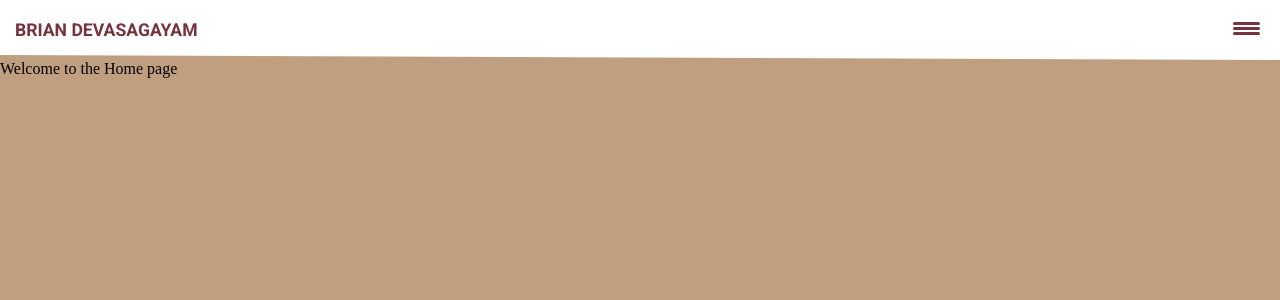
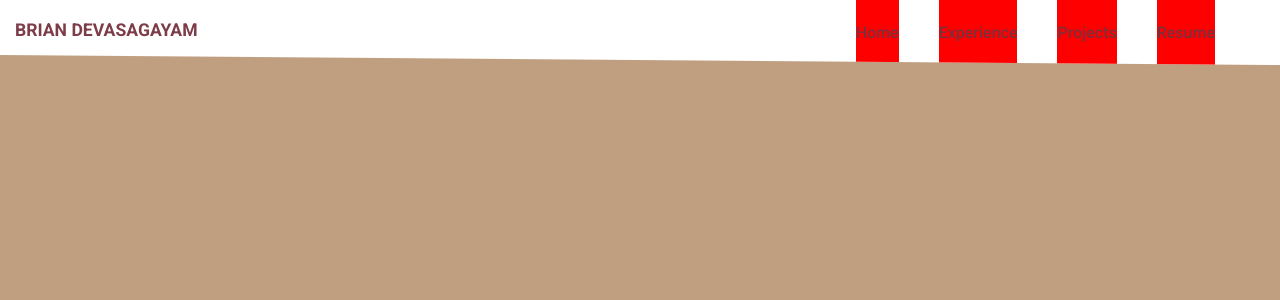
Before and after one commit to BrianDevasagayam/briandevasagayam.github.io, a Vue app: page /#/resume in a window 1280 px wide. Before the commit this address led to /#/. Shown: the top 300 px of the page. Built offline with nearby package versions, Linux system fonts and the light colour scheme.

Commit message:
Change font and align nav bar desktop items

```diff
--- a/index.html
+++ b/index.html
@@ -27,7 +27,7 @@
           if (file.match(/\.(js|css)$/)) { %>
     <link rel="<%= chunk.initial?'preload':'prefetch' %>" href="<%= htmlWebpackPlugin.files.publicPath + file %>" as="<%= file.match(/\.css$/)?'style':'script' %>">
     <% }}} %>
-      <link href="https://fonts.googleapis.com/css?family=Raleway|Roboto:400,700" rel="stylesheet">
+      <link href="https://fonts.googleapis.com/css?family=Raleway|Roboto:400,500,700" rel="stylesheet">
 </head>
 
 <body>
--- a/src/components/Navigation.vue
+++ b/src/components/Navigation.vue
@@ -10,16 +10,17 @@
     </div>
     <div id="nav-side-mobile" :class="{ 'nav-active' : isActive }">
         <nav>
-          <div class="side-links" :class="{ 'side' : isActive}" v-for="routes in links" v-bind:key="routes.id">
-            <router-link class="links" :to="`${routes.page}`">{{routes.text}}</router-link>
+          <div class="side-links" v-for="routes in links" v-bind:key="routes.id">
+            <router-link class="links" :to="`${routes.path}`">{{routes.text}}</router-link>
           </div>
         </nav>
     </div>
     <div id="nav-bar-desktop">
-      <nav>
-        <li v-for="routes in links" v-bind:key="routes.id">
-          <router-link class="links" :to="`${routes.page}`">{{routes.text}}</router-link>
-        </li>
+      <div class="home"><router-link class="links" to="/">BRIAN DEVASAGAYAM</router-link></div>
+      <nav id="bar-links">
+        <div v-for="routes in links" v-bind:key="routes.id">
+          <router-link class="links" :to="`${routes.path}`">{{routes.text}}</router-link>
+        </div>
       </nav>
     </div>
   </div>
@@ -59,11 +60,10 @@ export default {
 </script>
 
 <style scoped>
-/* Testing Code */
+/* Hide desktop navigation and not apply any css to prevent longer load times on mobile */
 #nav-bar-desktop {
   display: none;
 }
-/* Code */
 /* Navigation bar for mobile */
 #navigation {
   width: 100vw;
@@ -140,15 +140,15 @@ li {
   top: 55px !important;
   left: 0vw !important;
 }
+#nav-side-mobile nav {
+  margin-top: 20px;
+}
 .side-links {
-  font-size: 0.6em;
-  margin: 10px auto;
-  visibility: hidden;
-  transition: visibility 2s ease-in 1s, font-size 2s ease-in 1s;
-}
-.side {
+  font-size: 1.4em;
   visibility: visible;
-  font-size: 1.4em;
+  height: 50px;
+  line-height: 50px;
+  vertical-align: middle;
 }
 #nav-side-mobile .links {
   color: #d7cec7;
@@ -157,6 +157,44 @@ li {
   width: 100%;
 }
 /* Desktop navigation bar */
-#nav-bar-desktop {
+@media screen and (min-width: 768px) {
+  /* Hide all mobile stuff */
+  #ham-icon {
+    display: none;
+  }
+  #nav-bar-mobile {
+    display: none;
+  }
+  #nav-side-mobile {
+    display: none;
+  }
+  #nav-bar-desktop {
+    height: 65px;
+    display: block;
+    width: 100vw;
+    background-color: white;
+    -webkit-clip-path: polygon(0 0, 100% 0, 100% 100%, 0 55px);
+    -moz-clip-path: polygon(0 0, 100% 0, 100% 100%, 0 55px);
+    -ms-clip-path: polygon(0 0, 100% 0, 100% 100%, 0 55px);
+    -o-clip-path: polygon(0 0, 100% 0, 100% 100%, 0 55px);
+    clip-path: polygon(0 0, 100% 0, 100% 100%, 0 55px);
+  }
+  #bar-links {
+    position: absolute;
+    right: 45px;
+    line-height: 65px;
+    vertical-align: middle;
+  }
+  #bar-links div {
+    display: inline-block;
+    margin: auto 20px;
+    color: #76323f;
+    background-color: red;
+  }
+  .links {
+    color: #76323f;
+    font-weight: 500;
+    opacity: 0.95;
+  }
 }
 </style>
```
